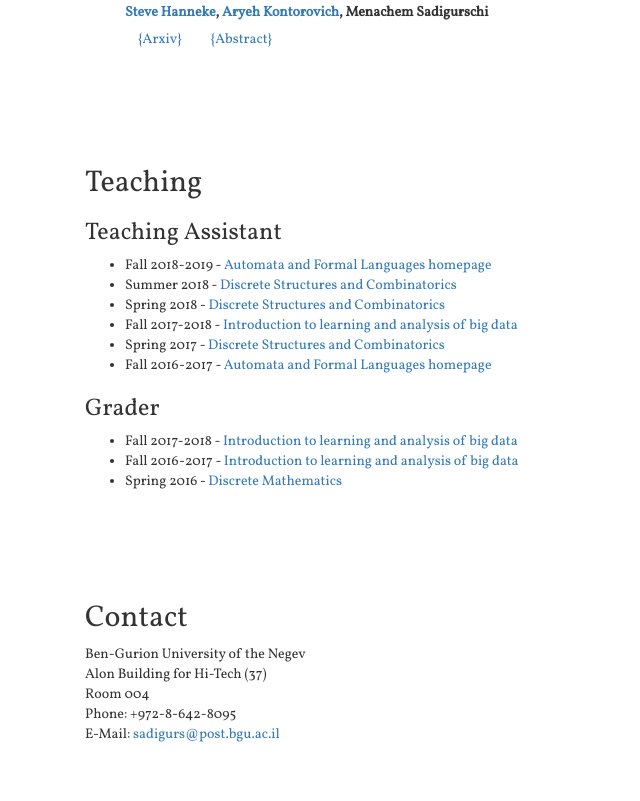
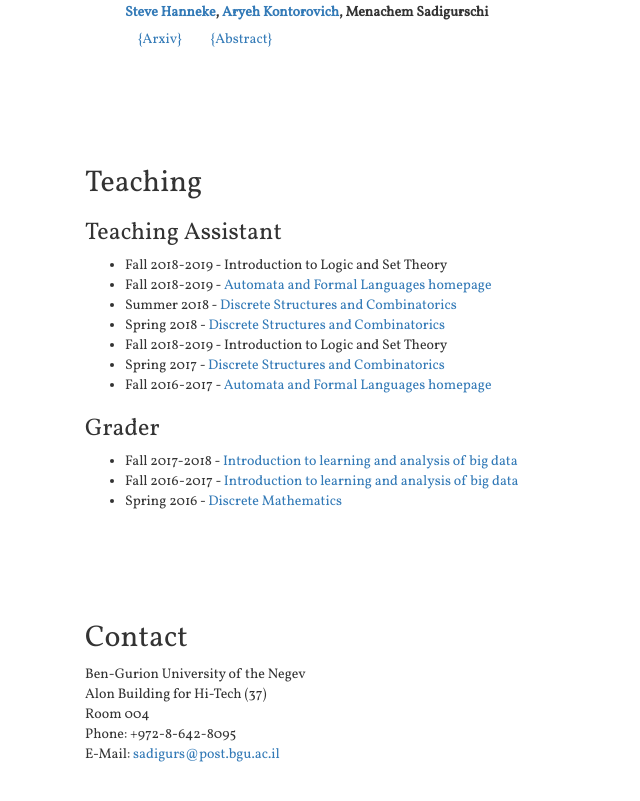
Before and after one commit to menisadi/menisadi.github.io---bootstrap, a plain HTML site: page index.html in a window 1280 px wide. Shown: the part 663-1464 px from the top of the page, without its empty margins (0-640 px from the left). Drawn offline with nearby package versions, Linux system fonts and the light colour scheme; some packages are replaced by stand-ins of ours.

Commit message:
TA - added into to logic etc

```diff
--- a/index.html
+++ b/index.html
@@ -114,10 +114,11 @@
         <h2>Teaching</h2>
         <h3>Teaching Assistant</h3>
         <ul>
+          <li>Fall 2018-2019 - Introduction to Logic and Set Theory</li></li>
           <li>Fall 2018-2019 - <a href="https://www.cs.bgu.ac.il/~auto191/Main">Automata and Formal Languages homepage</a></li></li>
           <li>Summer 2018 - <a href="https://www.cs.bgu.ac.il/~dsc183/Main">Discrete Structures and Combinatorics</a></li>
           <li>Spring 2018 - <a href="https://www.cs.bgu.ac.il/~dsc182/Main">Discrete Structures and Combinatorics</a></li>
-          <li>Fall 2017-2018 - <a href="https://www.cs.bgu.ac.il/~inabd181/Main">Introduction to learning and analysis of big data</a></li>
+          <li>Fall 2018-2019 - Introduction to Logic and Set Theory</li></li>
           <li>Spring 2017 - <a href="https://www.cs.bgu.ac.il/~dsc172/Main">Discrete Structures and Combinatorics</a></li>
           <li>Fall 2016-2017 - <a href="https://www.cs.bgu.ac.il/~auto171/Main">Automata and Formal Languages homepage</a></li>
         </ul>
```
